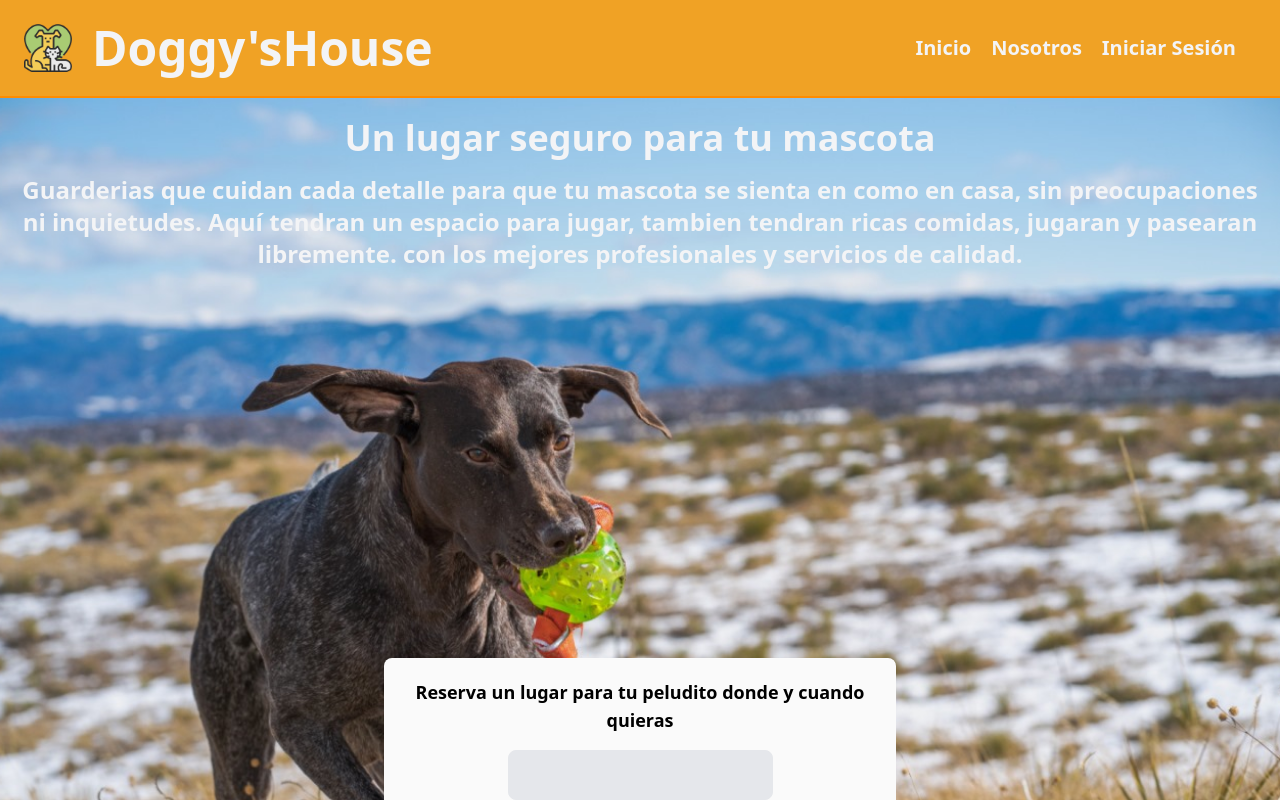
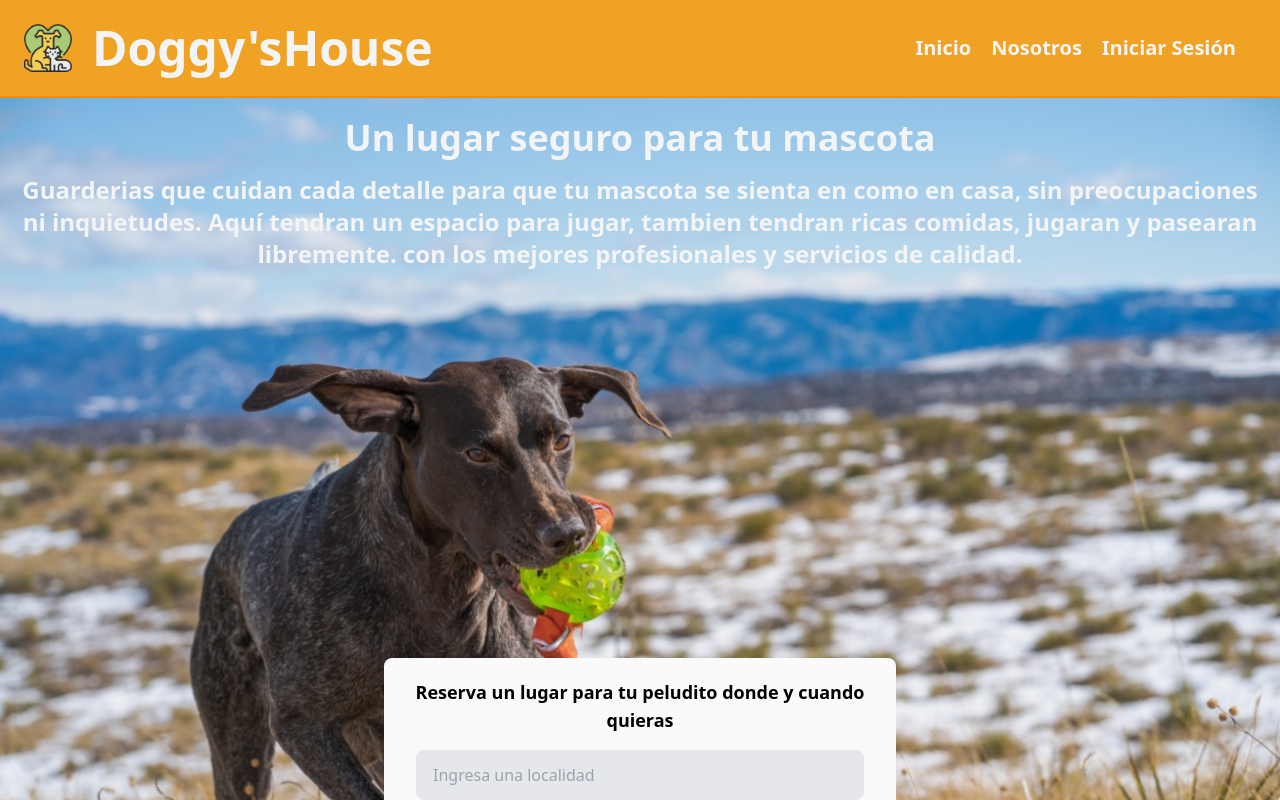
Before and after one commit to No-Country/c14-16-ft-node-react, a React (Vite) app in the folder frontend/: page / in a window 1280 px wide. Shown: the top 800 px of the page. Built offline with nearby package versions, Linux system fonts and the light colour scheme.

Commit message:
solucion del inputs

```diff
--- a/frontend/src/components/hero.jsx
+++ b/frontend/src/components/hero.jsx
@@ -1,7 +1,7 @@
 import { useState, useContext } from "react";
 import { useNavigate } from "react-router-dom";
 import { SearchContext } from "../context/SearchContext";
-import Input from "./ui/input";
+import Input from "./ui/inputs";
 import Select from "./ui/select";
 import Button from "./ui/button";
 
--- a/frontend/src/components/pages/forgot-pass/forgot-pass.jsx
+++ b/frontend/src/components/pages/forgot-pass/forgot-pass.jsx
@@ -1,6 +1,6 @@
 import { Link } from "react-router-dom";
 import ImageBlock from "../../ui/image-block";
-import Input from "../../ui/Input";
+import Input from "../../ui/inputs";
 import Button from "../../ui/button";
 import Label from "../../ui/label";
 
--- a/frontend/src/components/pages/login/Login.jsx
+++ b/frontend/src/components/pages/login/Login.jsx
@@ -1,6 +1,6 @@
 import { Link } from "react-router-dom";
 import ImageBlock from "../../ui/image-block";
-import Input from "../../ui/Input";
+import Input from "../../ui/inputs";
 import Button from "../../ui/button";
 import { FcGoogle } from "react-icons/fc";
 import Label from "../../ui/label";
--- a/frontend/src/components/pages/register/Register.jsx
+++ b/frontend/src/components/pages/register/Register.jsx
@@ -1,7 +1,7 @@
 import { useState } from "react";
 import { Link } from "react-router-dom";
 import ImageBlock from "../../ui/image-block";
-import Input from "../../ui/input";
+import Input from "../../ui/inputs";
 import Button from "../../ui/button";
 import { FcGoogle } from "react-icons/fc";
 import Label from "../../ui/label";
--- a/frontend/src/components/pages/reserver/reserver.jsx
+++ b/frontend/src/components/pages/reserver/reserver.jsx
@@ -4,7 +4,7 @@ import DatePicker from "react-datepicker";
 
 import "react-datepicker/dist/react-datepicker.css";
 import Button from "../../ui/button";
-import Input from "../../ui/input";
+import Input from "../../ui/inputs";
 import Select from "../../ui/select";
 import Label from "../../ui/label";
 
--- a/frontend/src/components/ui/Input.jsx
+++ /dev/null
@@ -1,34 +0,0 @@
-import PropTypes from "prop-types";
-
-function Input({ name, type, label, value, onChange, errors }) {
-  return (
-    <div className="">
-      <label htmlFor={type} className="block text-gray-600 font-medium ">
-        {label}
-      </label>
-      <input
-        type={type}
-        id={name}
-        name={name}
-        className={`w-full px-4 py-3 border rounded-lg focus:outline-none focus:border-primary bg-gray-200 ${
-          errors ? "border-red-500" : ""
-        }`}
-        required
-        value={value}
-        onChange={onChange}
-      />
-      {errors && <p className="text-red-500 text-sm mt-2">{errors}</p>}
-    </div>
-  );
-}
-
-Input.propTypes = {
-  name: PropTypes.string.isRequired,
-  type: PropTypes.string.isRequired,
-  label: PropTypes.string.isRequired,
-  value: PropTypes.string,
-  onChange: PropTypes.func,
-  errors: PropTypes.string,
-};
-
-export default Input;
```
Also changed, not shown: frontend/src/components/ui/inputs.jsx (renamed from frontend/src/components/ui/input.jsx).
